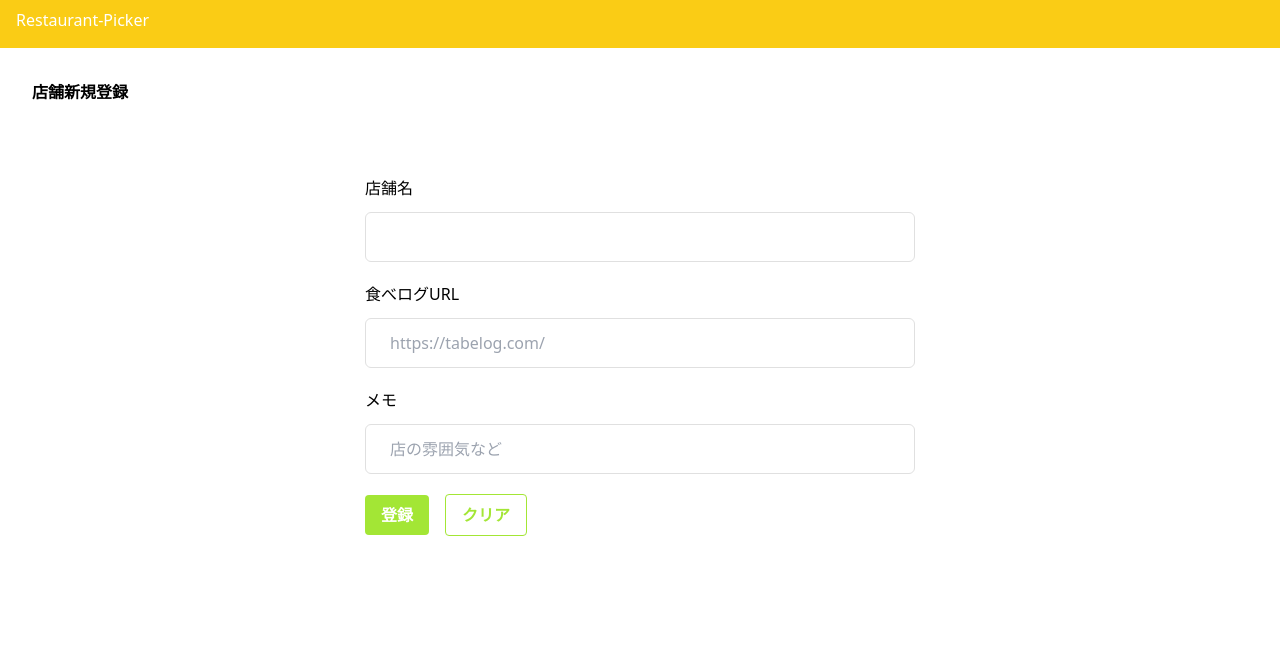
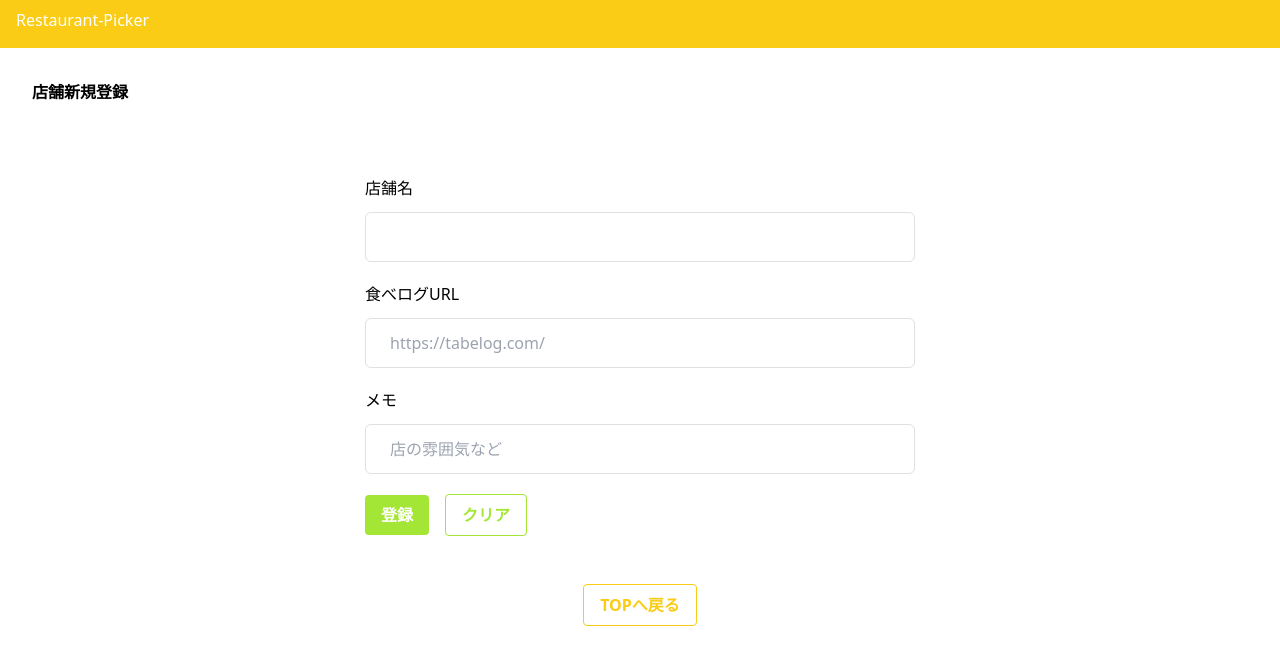
Before and after one commit to zwmimi/restaurant-front, a React (Vite) app: page /create in a window 1280 px wide. Shown: the top 664 px of the page. Built offline with nearby package versions, Linux system fonts and the light colour scheme.

Commit message:
TOPに戻るボタンを修正

```diff
--- /dev/null
+++ b/src/components/atoms/button/ToTopButton.tsx
@@ -0,0 +1,13 @@
+import { Link } from "react-router-dom";
+
+export const ToTopButton = () => {
+  return (
+    <div className="flex justify-center">
+      <Link to={`/`}>
+        <button className="text-yellow-400 py-2 px-4 font-semibold border border-yellow-400 rounded">
+          TOPへ戻る
+        </button>
+      </Link>
+    </div>
+  );
+};
--- a/src/components/pages/Create.tsx
+++ b/src/components/pages/Create.tsx
@@ -1,12 +1,16 @@
+import { ToTopButton } from "../atoms/button/ToTopButton";
 import { Form } from "../atoms/form/Form";
 
 const Create = () => {
   return (
     <div className="bg-white p-8 rounded-md w-full">
-      <div className=" flex items-center justify-between pb-6">
+      <div className="flex items-center justify-between pb-6">
         <h2 className="font-semibold">店舗新規登録</h2>
       </div>
       <Form />
+      <div className="flex justify-center">
+        <ToTopButton />
+      </div>
     </div>
   );
 };
--- a/src/components/pages/Restaurant.tsx
+++ b/src/components/pages/Restaurant.tsx
@@ -1,6 +1,6 @@
 import { useEffect, useState } from "react";
-import { Link } from "react-router-dom";
 import { User } from "../../types/user";
+import { ToTopButton } from "../atoms/button/ToTopButton";
 import { Table } from "../atoms/table/Table";
 
 const Restaurant = () => {
@@ -23,9 +23,7 @@ const Restaurant = () => {
         <h2 className="font-semibold">店舗一覧</h2>
       </div>
       <Table restaurants={state} />
-      <div>
-        <Link to={`/`}>TOPへ戻る</Link>
-      </div>
+      <ToTopButton />
     </div>
   );
 };
```
